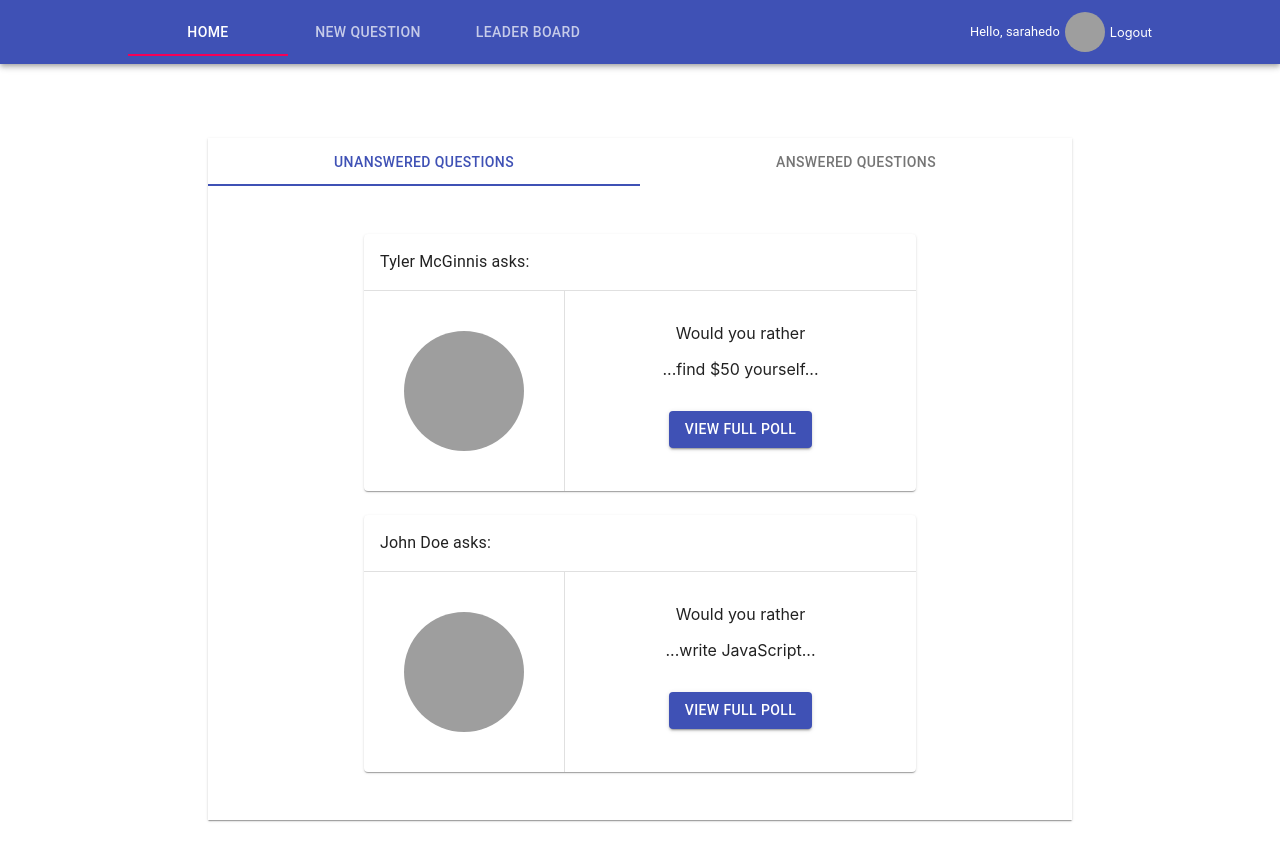
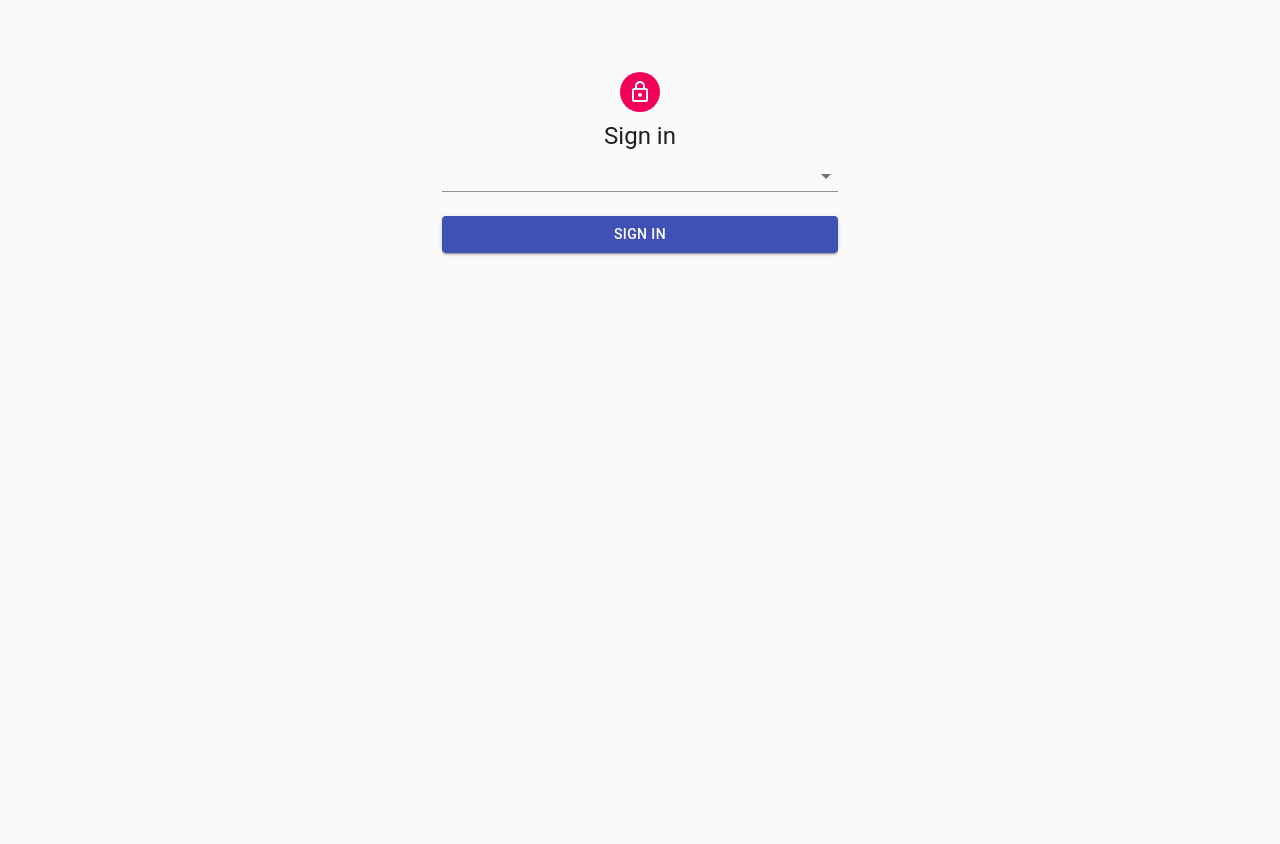
Before and after one commit to lamorin/reactnd-project-would-you-rather, a React (Create React App) app: page / in a window 1280 px wide. After the commit the page ends 800 px from the top, so only its background shows below. Built offline with nearby package versions, Linux system fonts and the light colour scheme; grey boxes are pictures that could not be loaded.

Commit message:
Change: logout implemented
modified:   src/components/MainUI.js
modified:   src/reducers/authedUser.js

```diff
--- a/src/components/MainUI.js
+++ b/src/components/MainUI.js
@@ -14,6 +14,7 @@ import { deepOrange } from '@material-ui/core/colors'
 import Link from '@material-ui/core/Link'
 import { setSelectedQuestion } from '../actions/selectedQuestion'
 import { showQuestionsTabs } from '../actions/home'
+import { setAuthedUser } from '../actions/authedUser'
 
 function tabProps(index) {
   return {
@@ -65,7 +66,7 @@ const useStyles = makeStyles((theme) => ({
 }))
 
 function MainUI(props) {
-  const { activePanel, children, authedUser } = props
+  const { activePanel, children, authedUser, dispatch } = props
   const classes = useStyles()
   const preventDefault = (event) => event.preventDefault()
   const handleChange = (event, newValue) => {
@@ -106,7 +107,7 @@ function MainUI(props) {
             <Link
               href="#"
               className={classes.logout}
-              onClick={preventDefault}
+              onClick={()=>(dispatch(setAuthedUser(null)))}
               color="inherit"
             >
               Logout
--- a/src/reducers/authedUser.js
+++ b/src/reducers/authedUser.js
@@ -1,6 +1,6 @@
 import { SET_AUTHED_USER } from '../actions/authedUser'
 
-const authedUser = {
+let authedUserf = {
   id: 'sarahedo',
   name: 'Sarah Edo',
   avatarURL: 'https://picsum.photos/50/50',
@@ -13,11 +13,13 @@ const authedUser = {
   questions: ['8xf0y6ziyjabvozdd253nd', 'am8ehyc8byjqgar0jgpub9'],
 }
 
+//const authedUser = null
+
 export default function users(state = null, action) {
   switch (action.type) {
     case SET_AUTHED_USER:
       return action.user
     default:
-      return authedUser //state
+      return state
   }
 }
```
